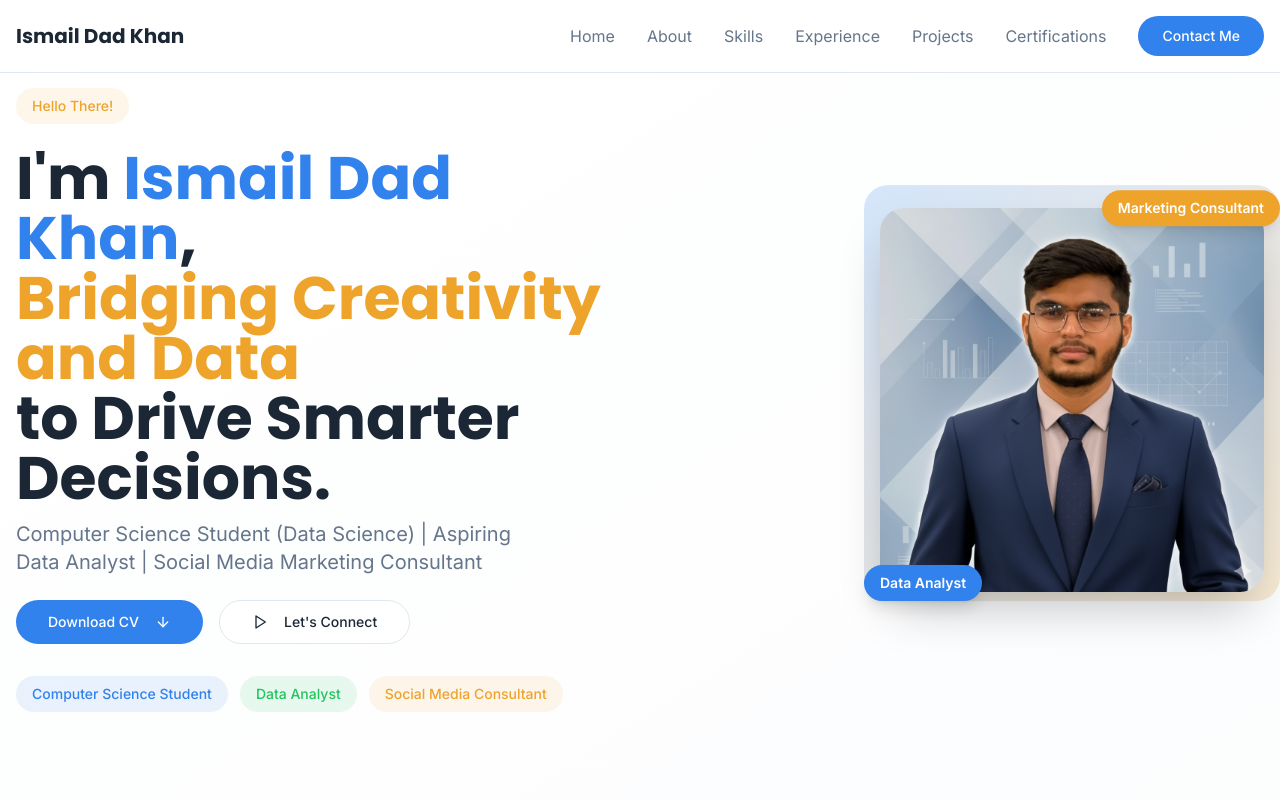
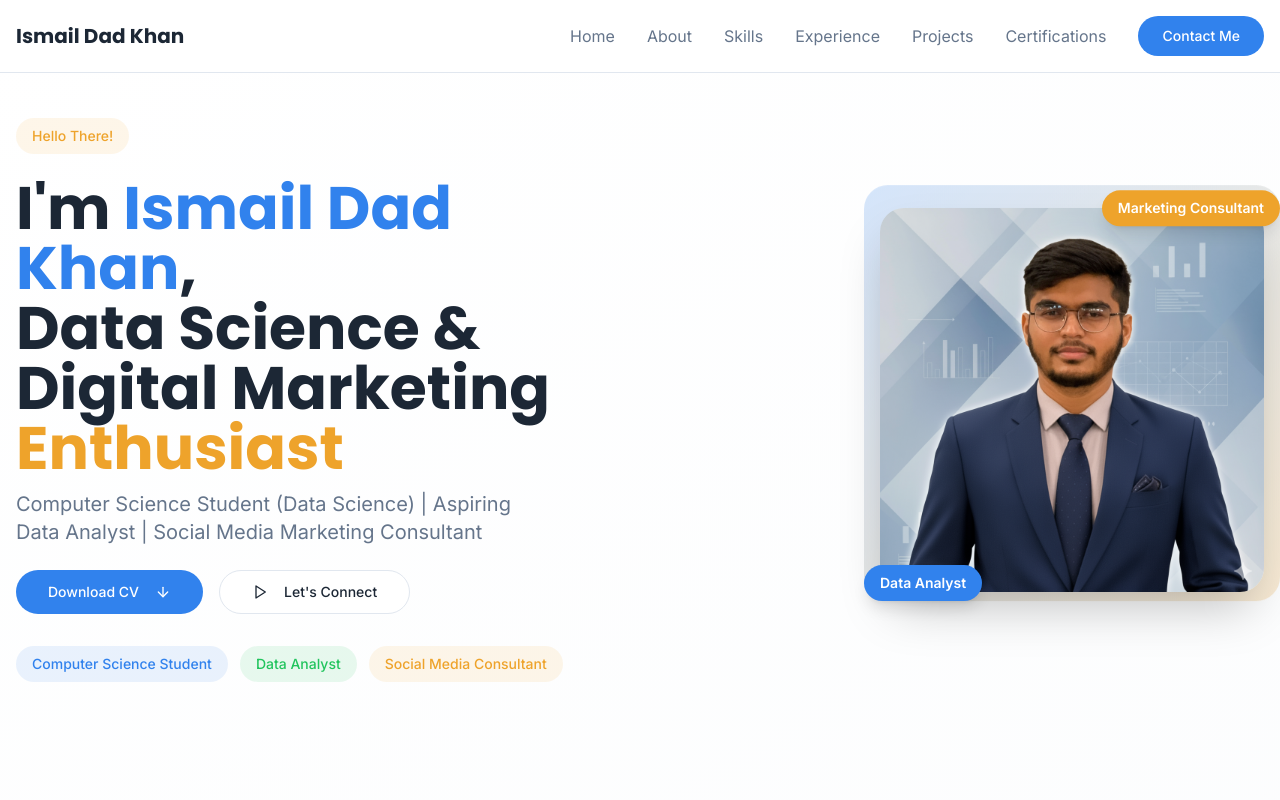
Before and after one commit to IsmailDadKhan/ismaildadkhan-b1e0ff75, a React (Vite) app: page / in a window 1280 px wide. Shown: the top 800 px of the page. Built offline with nearby package versions, Linux system fonts and the light colour scheme; the HTML template or start-up script is replaced by a standard one.

Commit message:
Restore hero section image

```diff
--- a/src/components/Hero.tsx
+++ b/src/components/Hero.tsx
@@ -23,8 +23,8 @@ const Hero = () => {
             <div className="space-y-3">
               <h1 className="font-display font-bold text-3xl sm:text-4xl lg:text-6xl text-foreground leading-tight">
                 I'm <span className="text-primary">Ismail Dad Khan</span>,<br />
-                <span className="text-accent">Bridging Creativity and Data</span><br />
-                to Drive Smarter Decisions.
+                Data Science & Digital Marketing<br />
+                <span className="text-accent">Enthusiast</span>
               </h1>
 
               <p className="text-lg sm:text-xl text-muted-foreground max-w-lg">
```
